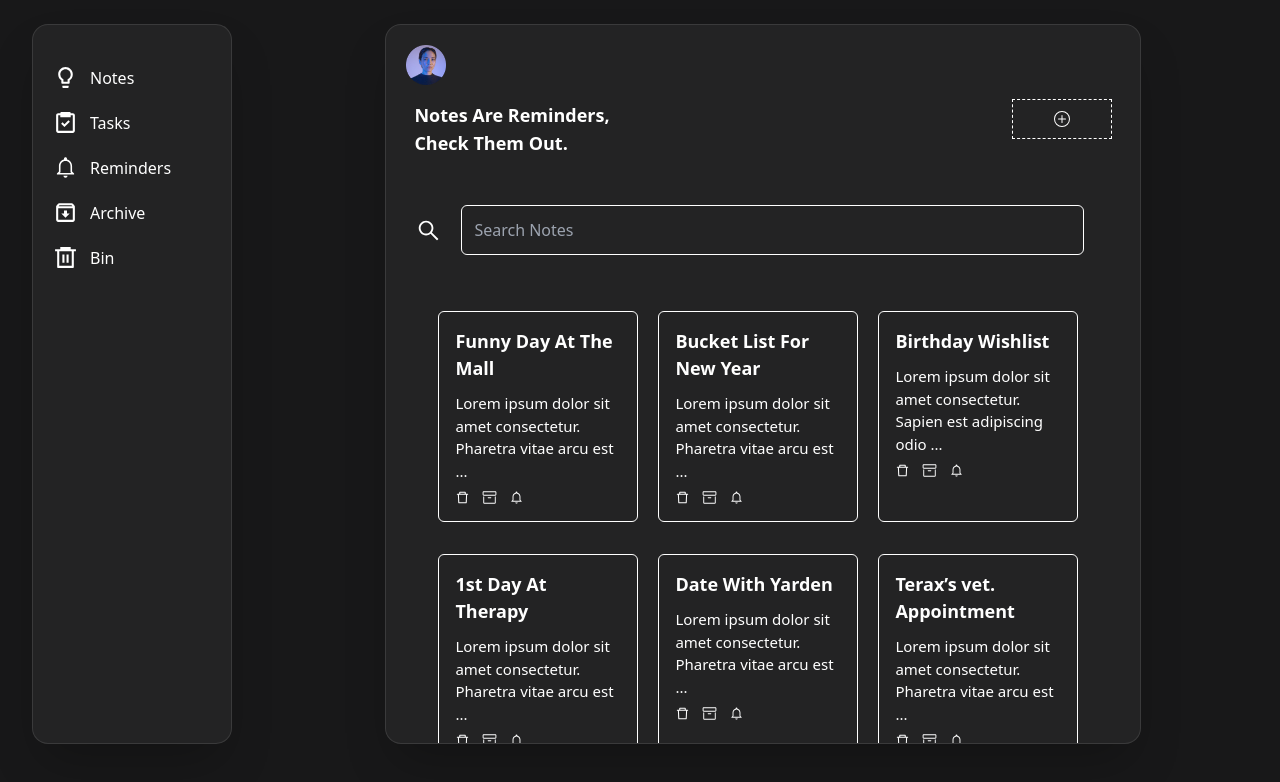
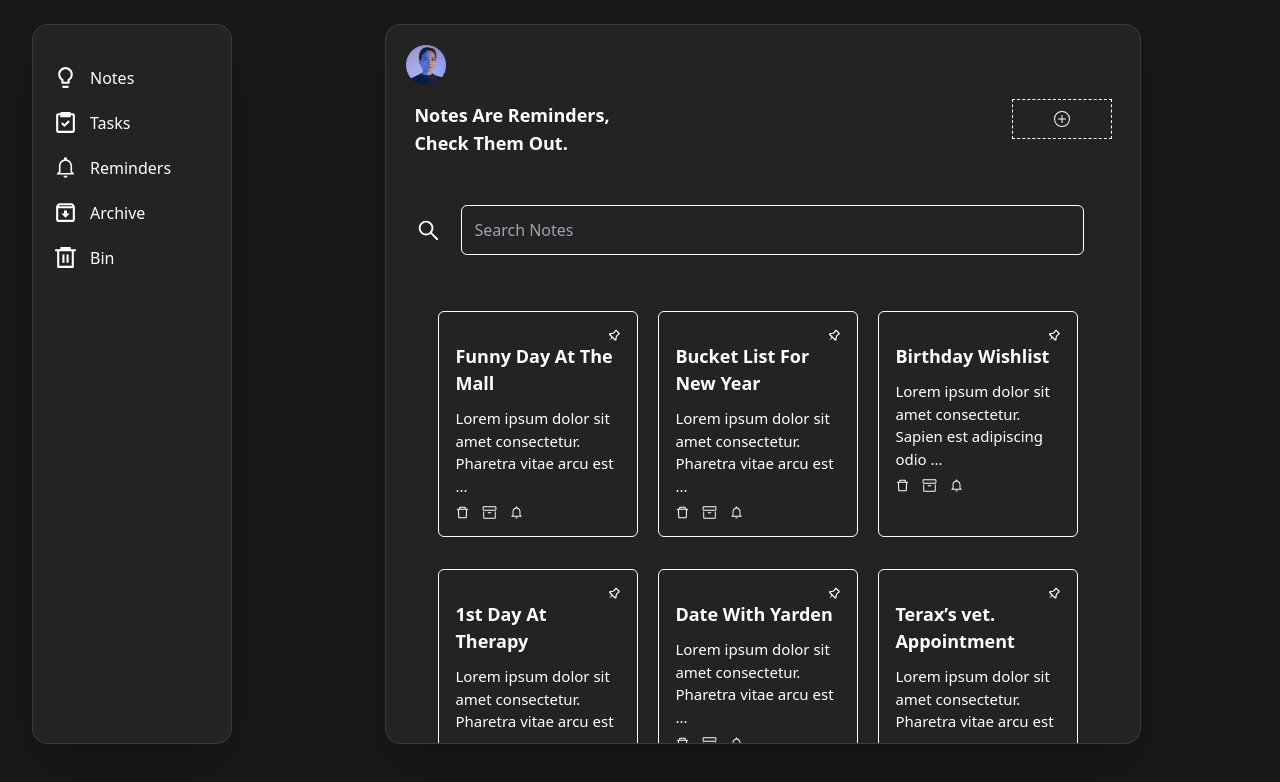
Before and after one commit to devtofunmi/todo-app, a React (Vite) app: page /note in a window 1280 px wide. Shown: the top 782 px of the page. Built offline with nearby package versions, Linux system fonts and the light colour scheme.

Commit message:
add a pin icon to the note

```diff
--- a/src/pages/Notes.tsx
+++ b/src/pages/Notes.tsx
@@ -9,6 +9,7 @@ import { AiOutlineDelete } from "react-icons/ai";
 import '../App.css';
 import { GoArchive } from 'react-icons/go';
 import { IoMdNotificationsOutline } from 'react-icons/io';
+import { TiPinOutline } from 'react-icons/ti';
 
 interface Note {
   id: number;
@@ -144,6 +145,12 @@ const Notes: React.FC = () => {
               key={item.id}
               onClick={() => handleNoteClick(item.id)}
             >
+              <div className='flex justify-end'>
+                  <TiPinOutline
+                   size={15}
+                   className="hover:text-[#4cbf87] text-white cursor-pointer "
+                   />
+              </div>
               <h2 className="text-[14px] font-bold mb-[10px] md:text-[18px]">{item.heading}</h2>
               <p className="text-[13px] md:text-[15px] ">
                 {selectedNote === item.id ? (
```
